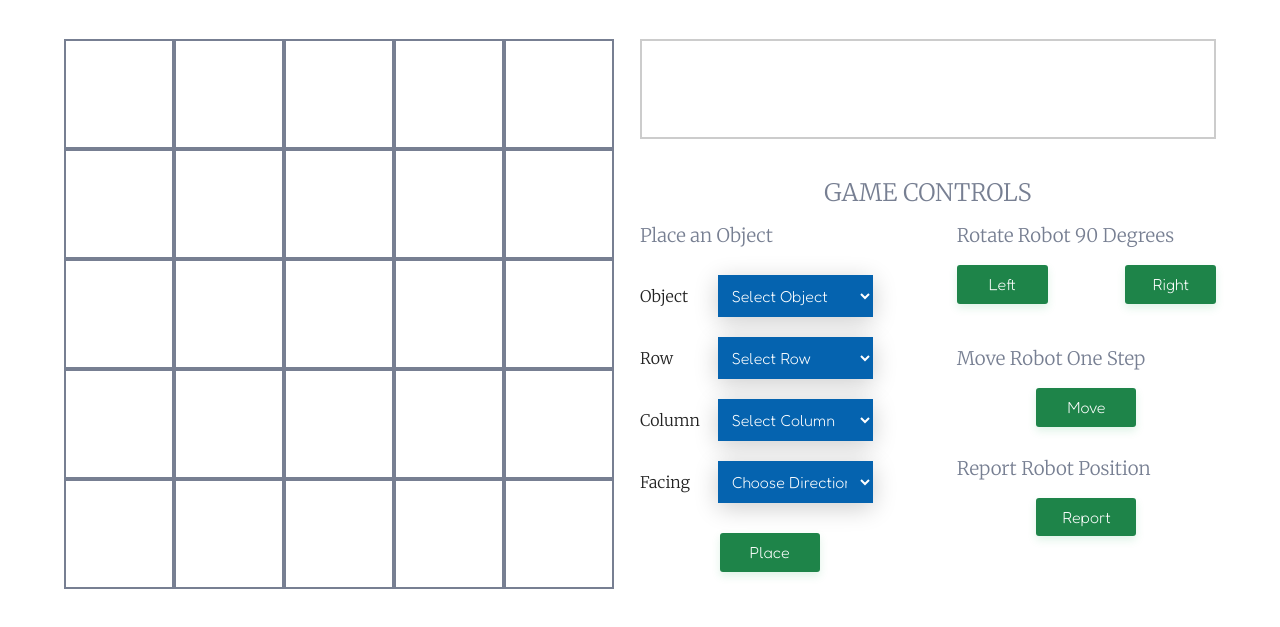
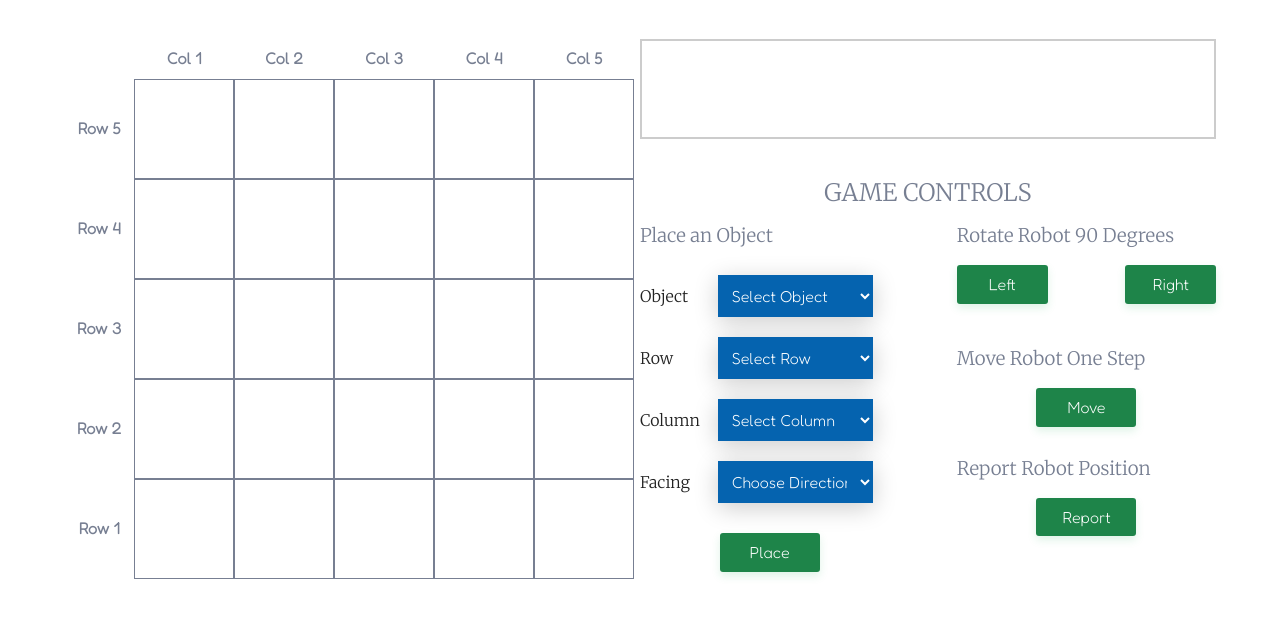
Before and after one commit to Chika-Okafor/toy-robot, a website built with Parcel: page index.html in a window 1280 px wide. Shown: the part 61-688 px from the top of the page. Built offline with nearby package versions, Linux system fonts and the light colour scheme.

Commit message:
added row and column headers to HTML

```diff
--- a/css/main.css
+++ b/css/main.css
@@ -150,9 +150,26 @@ td {
   border: 1px solid #777f92;
   background-color: #fff;
   display: flex;
-  height: 50px;
+  height: 48px;
   justify-content: space-evenly;
-  width: 50px;
+  width: 48px;
+}
+
+.col-number,
+.row-number {
+  color: #777f92;
+  font-size: 0.7em;
+  font-weight: bold;
+  border: none;
+}
+
+.col-number {
+  height: 30px;
+  justify-content: center;
+}
+
+.row-number {
+  width: 30px;
 }
 
 .robot {
@@ -342,7 +359,20 @@ button:hover {
   }
 
   td {
-    height: 70px;
+    height: 80px;
+    width: 80px;
+  }
+
+  .col-number,
+  .row-number {
+    font-size: 1em;
+  }
+
+  .col-number {
+    height: 40px;
+  }
+
+  .row-number {
     width: 70px;
   }
 
@@ -378,9 +408,8 @@ button:hover {
   }
 
   td {
-    border: 2px solid #777f92;
-    height: 110px;
-    width: 110px;
+    height: 100px;
+    width: 100px;
   }
 
   .robot .fa-solid {
--- a/index.html
+++ b/index.html
@@ -38,7 +38,16 @@
   </header>
   <main id="game-ui">
     <table id="game-board">
+      <tr id="col-header">
+        <td class="col-number row-number"></td>
+        <td class="col-number">Col 1</td>
+        <td class="col-number">Col 2</td>
+        <td class="col-number">Col 3</td>
+        <td class="col-number">Col 4</td>
+        <td class="col-number">Col 5</td>
+      </tr>
       <tr id="row-5">
+        <td class="row-number">Row 5</td>
         <td class="empty-cell" id="cell-21"></td>
         <td class="empty-cell" id="cell-22"></td>
         <td class="empty-cell" id="cell-23"></td>
@@ -46,6 +55,7 @@
         <td class="empty-cell" id="cell-25"></td>
       </tr>
       <tr id="row-4">
+        <td class="row-number">Row 4</td>
         <td class="empty-cell" id="cell-16"></td>
         <td class="empty-cell" id="cell-17"></td>
         <td class="empty-cell" id="cell-18"></td>
@@ -53,6 +63,7 @@
         <td class="empty-cell" id="cell-20"></td>
       </tr>
       <tr id="row-3">
+        <td class="row-number">Row 3</td>
         <td class="empty-cell" id="cell-11"></td>
         <td class="empty-cell" id="cell-12"></td>
         <td class="empty-cell" id="cell-13"></td>
@@ -60,6 +71,7 @@
         <td class="empty-cell" id="cell-15"></td>
       </tr>
       <tr id="row-2">
+        <td class="row-number">Row 2</td>
         <td class="empty-cell" id="cell-6"></td>
         <td class="empty-cell" id="cell-7"></td>
         <td class="empty-cell" id="cell-8"></td>
@@ -67,6 +79,7 @@
         <td class="empty-cell" id="cell-10"></td>
       </tr>
       <tr id="row-1">
+        <td class="row-number">Row 1</td>
         <td class="empty-cell" id="cell-1"></td>
         <td class="empty-cell" id="cell-2"></td>
         <td class="empty-cell" id="cell-3"></td>
```
